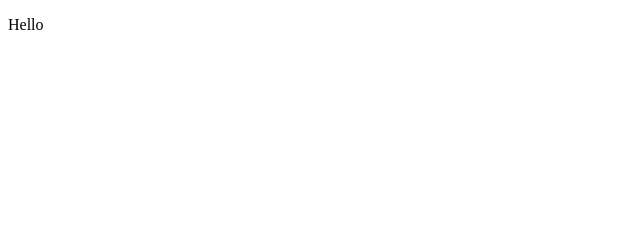
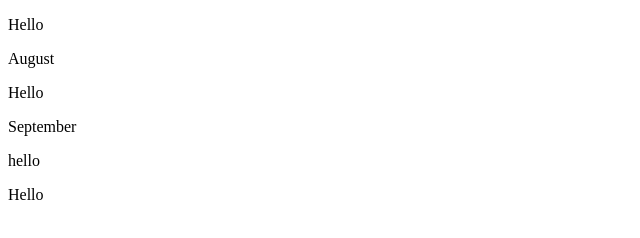
Before and after one commit to mohseen18/Javascript, a plain HTML site: page index.html in a window 1280 px wide. Shown: the whole page, without its empty margins (0-640 px from the left). Drawn offline with Linux system fonts and the light colour scheme.

Commit message:
August 30

```diff
--- a/index.html
+++ b/index.html
@@ -8,5 +8,10 @@
 </head>
 <body>
     <p>Hello</p>
+    <p>August</p>
+    <h>Hello</h>
+    <p>September</p>
+    <h>hello</h>
+    <p>Hello</p>
 </body>
 </html>
--- a/script.js
+++ b/script.js
@@ -2,3 +2,7 @@ console.log('Hello')
 console.log('Mohseen18')
 console.log('How are you')
 console.log('How is your day going')
+console.log('Where do you live')
+console.log('What are your hobbies')
+console.log('How old are you')
+console.log('What is your fav food')
```
